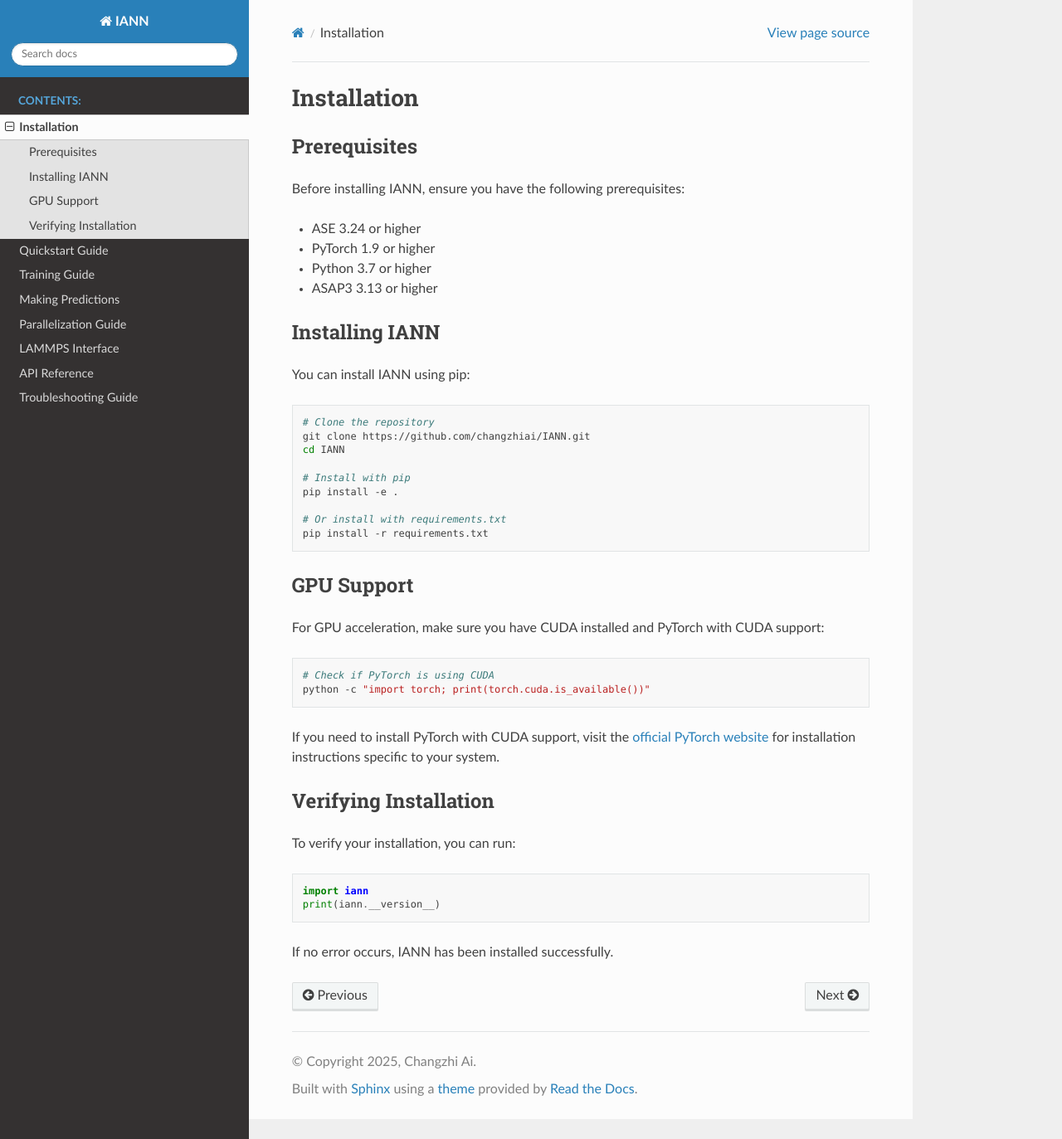
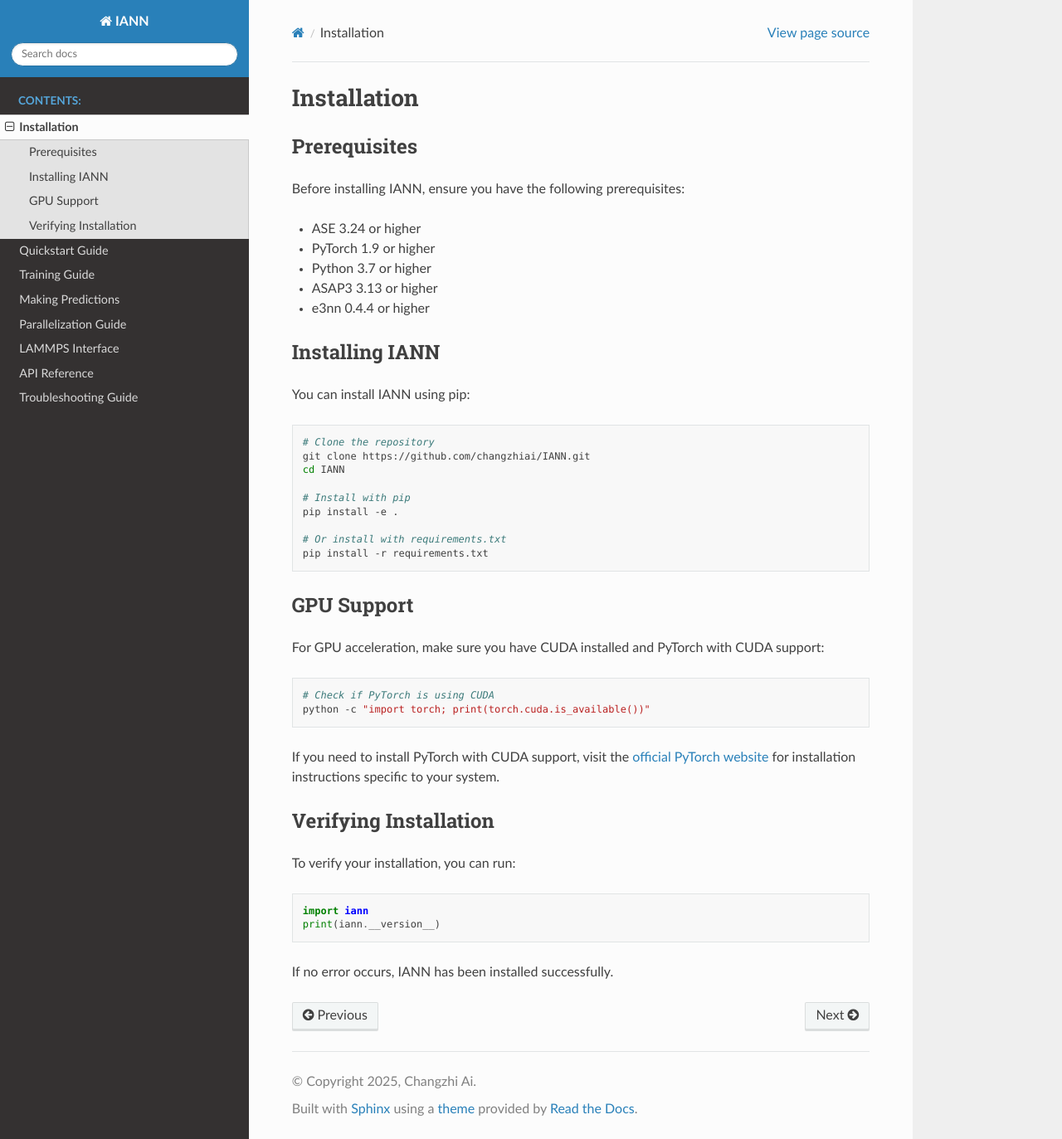
Before and after one commit to changzhiai/IANN, a Sphinx documentation site: the page built from docs/source/installation.rst, in a window 1280 px wide and 1373 px high. Shown: the whole window at 83% size. Built offline with Sphinx 7.4.7 and the Read the Docs theme 3.1.0, drawn with Linux system fonts in a browser that asks for light colours.

Commit message:
Update requirements

```diff
--- a/docs/source/installation.rst
+++ b/docs/source/installation.rst
@@ -10,6 +10,7 @@
 * PyTorch 1.9 or higher
 * Python 3.7 or higher
 * ASAP3 3.13 or higher
+* e3nn 0.4.4 or higher
 
 Installing IANN
 --------------
--- a/requirements.txt
+++ b/requirements.txt
@@ -4,3 +4,4 @@
 toml>=0.10.2
 scipy>=1.7.0
 asap3>=3.13.4
+e3nn>=0.4.4
```
Also changed, not shown: README.md (+1 -0 lines), docs/source/troubleshooting.rst (+14 -0 lines).
